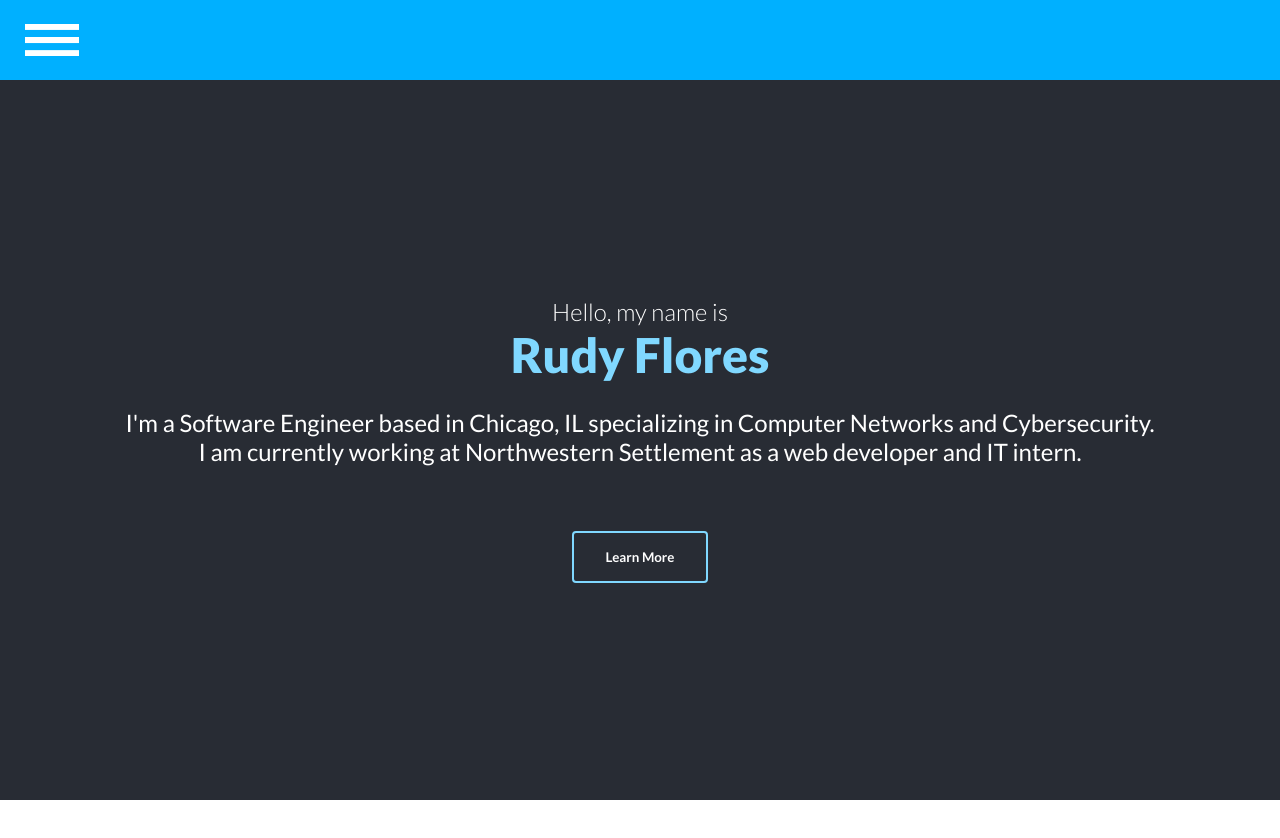
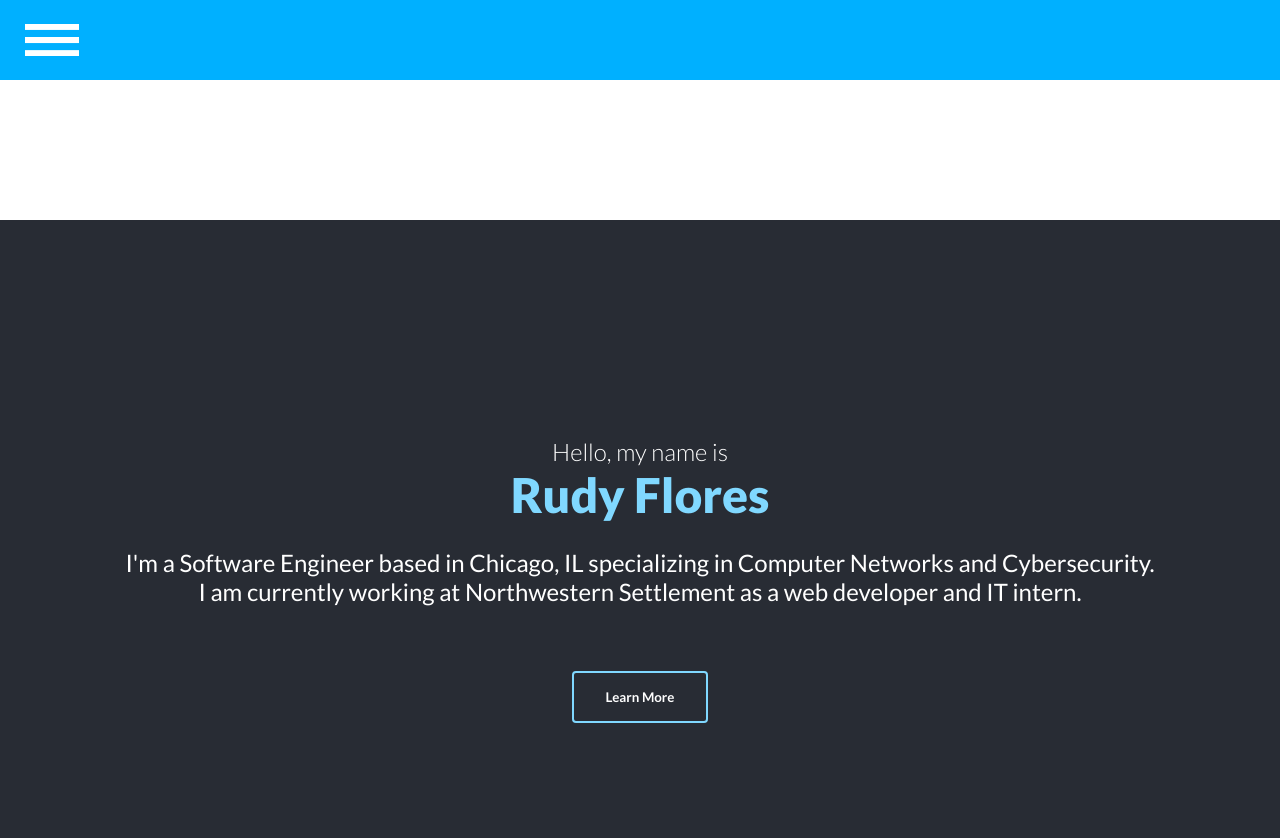
Before and after one commit to rudypflores/personal-website, a React (Create React App) app in the folder Version 2.0/personal-website/: page / in a window 1280 px wide. Shown: the top 838 px of the page. Before the commit the page ends 800 px from the top, so only its background shows below. Built offline with nearby package versions, Linux system fonts and the light colour scheme.

Commit message:
began work of app drawer

```diff
--- a/Version 2.0/personal-website/package.json
+++ b/Version 2.0/personal-website/package.json
@@ -5,6 +5,7 @@
   "dependencies": {
     "@material-ui/core": "^4.0.0-rc.0",
     "@material/button": "^2.3.0",
+    "brew": "0.0.8",
     "react": "^16.8.6",
     "react-dom": "^16.8.6",
     "react-scripts": "3.0.1"
--- a/Version 2.0/personal-website/src/App.js
+++ b/Version 2.0/personal-website/src/App.js
@@ -2,13 +2,15 @@ import React from 'react';
 import './App.css';
 import Title from './components/title/title';
 import AppDrawer from './components/app-drawer/appDrawer';
+import Drawer from './components/app-drawer/drawer';
 
 
 function App() {
   return (
     <React.Fragment>
       <AppDrawer />
-      <div className="App"><Title/></div>
+      <Drawer />
+      <div className="App"><Title /></div>
     </React.Fragment>
   );
 }
--- a/Version 2.0/personal-website/src/components/app-drawer/appDrawer.css
+++ b/Version 2.0/personal-website/src/components/app-drawer/appDrawer.css
@@ -8,7 +8,7 @@
     justify-content: space-between;
     height: 10vh;
     background-color: #00b0ff;
-    padding: 0px 0px 0px 25px;
+    padding-left:25px;
 }
 
 #app-drawer img {
--- a/Version 2.0/personal-website/src/components/app-drawer/appDrawer.js
+++ b/Version 2.0/personal-website/src/components/app-drawer/appDrawer.js
@@ -1,6 +1,7 @@
 import React from 'react';
 import './appDrawer.css';
-import Drawer from '../../images/drawer.png';
+import DrawerIcon from '../../images/drawer.png';
+import Drawer from './drawer';
 
 
 class AppDrawer extends React.Component {
@@ -31,18 +32,10 @@ class AppDrawer extends React.Component {
         }
     }
 
-    displayDrawer() {
-        if(this.state.active) {
-            //some component for the app drawer
-            console.log("drawing the app drawer...");
-        }
-    }
-
     render() {
         return (
             <div id="app-drawer">
-                {this.displayDrawer()}
-                <img src={Drawer} alt="App drawer icon" onClick={this.handleClick} id="drawer"/>
+                <img src={DrawerIcon} alt="App drawer icon" onClick={this.handleClick} id="drawer"/>
             </div>
         );
     }
--- /dev/null
+++ b/Version 2.0/personal-website/src/components/app-drawer/drawer.css
@@ -0,0 +1,18 @@
+#drawer {
+
+}
+
+#options {
+    color:#ffffff;
+    list-style-type: none;
+    list-style: none;
+    display: inline;
+}
+
+@keyframes slideIn {
+    from {
+        width:0%;
+    } to {
+        width:100%;
+    }
+}
--- /dev/null
+++ b/Version 2.0/personal-website/src/components/app-drawer/drawer.js
@@ -0,0 +1,22 @@
+import React from 'react';
+import './drawer.css';
+
+
+class Drawer extends React.Component {
+    render() {
+        return (
+            <div id="drawer">
+                <ul id="options">
+                    <li>Home</li>
+                    <li>Projects</li>
+                    <li>Research</li>
+                    <li>Education</li>
+                    <li>Skills</li>
+                    <li>Resume</li>
+                </ul>
+            </div>
+        );
+    }
+}
+
+export default Drawer;
--- a/Version 2.0/personal-website/src/components/title/title.css
+++ b/Version 2.0/personal-website/src/components/title/title.css
@@ -31,11 +31,21 @@
     border-radius:4px;
     border: 2px solid #80d8ff;
     color: #ffffff;
-    background-color: rgba(0,0,0,0);
+    background-color: rgba(128, 216, 255, 0);
     cursor: pointer;
     font-family: 'Lato';
 }
 
 #btn-learn:active {
     transform: translateY(-0.1rem);
+    animation: brighten 0.6s cubic-bezier(0.25, 0.46, 0.45, 0.94);
+    animation-fill-mode: forwards;
 }
+
+@keyframes brighten {
+    from {
+        background-color:rgba(128, 216, 255, 0);
+    } to {
+        background-color: rgba(128, 216, 255, 1);
+    }
+}
```
Also changed, not shown: 1 other file (tests, documents, lock files or other folders).
